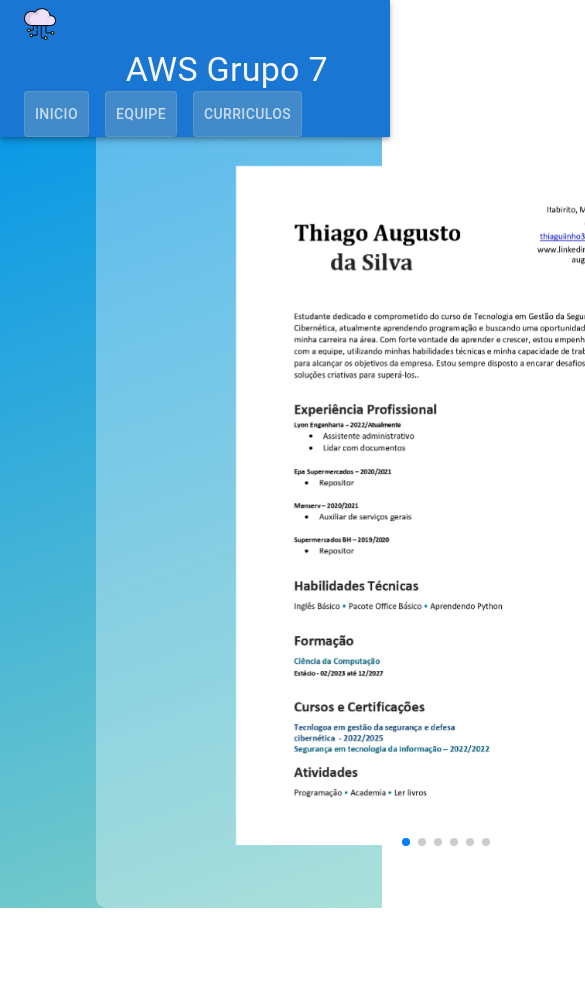
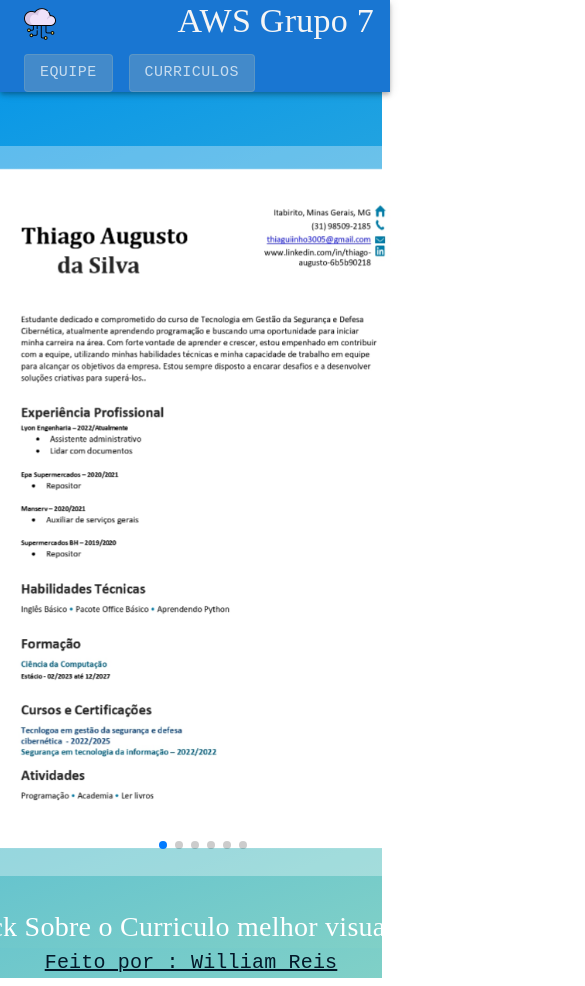
Before and after one commit to WilliamReisO/grupo-aws-tcc, a React (Vite) app: page /curriculo in a window 390 px wide. Shown: the top 986 px of the page, 585 px wide, since content can reach past the window. Before the commit the page ends 916 px from the top, so only its background shows below. Built offline with nearby package versions, Linux system fonts and the light colour scheme.

Commit message:
Terminado Responsivo até tablet haha

```diff
--- a/src/App.css
+++ b/src/App.css
@@ -3,3 +3,14 @@
     background-image: linear-gradient(160deg, #0093E9 0%, #80D0C7 100%);
     background-size:100%;
 }
+.footer{
+    justify-content: center;
+    align-items: center;
+    display: flex;
+}
+#assina{
+    font-size:20px;
+    font-family: 'Courier New', Courier, monospace;
+    color:#031829;
+    text-decoration:underline;
+}
--- a/src/App.tsx
+++ b/src/App.tsx
@@ -3,9 +3,8 @@ import './App.css'
 import Contatos from './components/Paginas/contatos/Contato';
 import Curriculo from './components/Paginas/curriculos/Curriculo';
 import Inicial from './components/Paginas/home/Home';
-import { Grid } from '@mui/material';
+import { Box, Grid, Typography } from '@mui/material';
 import NavBar from './components/Estaticos/navbar/Navbar';
-import Footer from './components/Estaticos/footer/Footer';
 
 
 
@@ -21,8 +20,6 @@ function App() {
             <Routes>
               <Route path="/contatos" element=
                 {<Contatos />} />
-              <Route path="/inicial" element=
-                {<Inicial />} />
               <Route path="/" element=
                 {<Inicial />} />
               <Route path="/curriculo" element=
@@ -30,6 +27,12 @@ function App() {
             </Routes>
           </div>
         </Router>
+        <Grid className='footer' xs={12}>
+          <Typography id='assina'>
+            Feito por :
+              William Reis
+          </Typography>
+        </Grid>
       </Grid>
     </>
   )
--- a/src/components/Estaticos/navbar/Navbar.css
+++ b/src/components/Estaticos/navbar/Navbar.css
@@ -2,7 +2,8 @@
   border-color: #7ca6c06d !important;
   color: #ffffffb4 !important;
   background-color: #7ca6c06d !important;
-  padding: 10px !important;
+  font-size: 15px !important;
+  font-family:'Courier New', Courier, monospace !important;
 }
 .outlinedButton:hover {
   border-color: #7ca6c06d !important;
@@ -19,6 +20,7 @@
 .nome{
   margin-left: 13vh !important;
   color: whitesmoke;
+  font-family:'Times New Roman', Times, serif !important;
 }
 .navbar {
   align-self: flex-end;
@@ -27,6 +29,7 @@
 
 .menu-nav {
   display: flex;
+  margin-top: 5px;
 
 }
 .nav-estrutura{
--- a/src/components/Estaticos/navbar/Navbar.tsx
+++ b/src/components/Estaticos/navbar/Navbar.tsx
@@ -17,14 +17,6 @@ function NavBar() {
                 </Typography>
             </Box>
             <Box className='menu-nav' >
-                <Box mx={1} className='cursor'>
-                    <Typography variant="h6" color="inherit">
-                        <Link to="/inicial" >
-                            <Button variant='outlined' className='outlinedButton'>
-                            Inicio </Button>
-                        </Link>
-                        </Typography>
-                </Box>
                 <Box mx={1} className='cursor'>
                 <Typography variant="h6" color="inherit">
                     <Link to="/contatos">
--- a/src/components/Paginas/contatos/Contato.css
+++ b/src/components/Paginas/contatos/Contato.css
@@ -1,10 +1,10 @@
+
 .modal {
-  margin-top: 100px !important;
+  margin-top: 180px;
   width: 1300px;
   height: 600px;
   border-radius: 20px;
   background: rgba(217, 217, 217, 0.285);
-  flex-direction: row;
   display: flex;
   align-items: center;
   justify-content: center;
@@ -17,26 +17,22 @@
 }
 .card {
   border-radius: 50px !important;
-  background: #0077b6 !important;
+  background: #08496c87 !important;
   box-shadow: 0 4px 8px 0 rgba(0, 0, 0, 0.548);
-  width: 340px !important;
-  height: 420px !important;
-  text-align: center !important;
-  margin-bottom: 20px !important;
+  width: 230px;
+  height: 420px ;
+  text-align: center ;
+  margin-bottom: 20px ;
 }
 .title {
   color: rgb(11, 11, 11);
   font-size: 18px;
-  padding: 10px;
   margin-top: 10px;
-}
-h3 {
-  margin-top: 20px;
 }
 
 .tamanho{
   text-decoration: none;
-  font-size: 40px !important;
+  font-size: 30px !important;
   color: black;
 }
 
@@ -46,20 +42,33 @@ a:hover {
 }
 
 .criador1 {
-  display: flex;
-  justify-content: center;
   align-items: center;
-  margin-top: 50px !important;
-  width: 180px !important;
-  height: 170px !important;
-  border-radius: 180px !important;
-  margin-left: 100px !important;
+  margin-top: 50px ;
+  width: 180px ;
+  height: 170px ;
+  border-radius: 180px ;
 }
 
 .redesC {
-  margin-top: 10px;
+  margin-top: 8px;
   gap: 1em;
   display: flex;
   justify-content: center;
   margin-bottom: 8px;
 }
+
+
+@media screen and (max-width: 992px) {
+  .tamanho {
+    font-size: 30px !important;
+  }
+
+  .modal{
+    width: 750px;
+    height: 700px;
+    margin-left: 10px;
+  }
+  .card{
+    margin-left: 15px;
+  }
+}
--- a/src/components/Paginas/contatos/Contato.tsx
+++ b/src/components/Paginas/contatos/Contato.tsx
@@ -15,15 +15,15 @@ import { FreeMode, Pagination } from "swiper";
 
 function Contatos(){
     return(
-        <>
-
+        < >
+<Grid className="fundo">
     <Grid className='Lista'>
 
       <Grid className="modal" xs={12}>
               <link rel="stylesheet" href="https://cdnjs.cloudflare.com/ajax/libs/font-awesome/4.7.0/css/font-awesome.min.css" />
     <Swiper
         slidesPerView={3}
-        spaceBetween={0}
+        spaceBetween={2}
         freeMode={true}
         pagination={{
           clickable: true,
@@ -94,6 +94,7 @@ function Contatos(){
         </Swiper>
     </Grid>
     </Grid>
+</Grid>
         </>
     )
 }
--- a/src/components/Paginas/curriculos/Curriculo.css
+++ b/src/components/Paginas/curriculos/Curriculo.css
@@ -1,31 +1,31 @@
-@import url('https://fonts.googleapis.com/css2?family=Exo+2:ital,wght@0,100;0,700;0,800;1,100;1,200;1,300;1,400;1,500;1,600;1,800&display=swap');
-
-@media (max-width: 700px) {
-  .row{
-    flex-direction: column;
-  }
-}
 .rectangle-22{
+margin-top: 80px;
 width: 700px;
-height: 800px;
+height: 740px;
 flex-shrink: 0;
 border-radius: 10px;
 background: #ffffff53 !important;
 display: flex;
 align-items: center;
 justify-content: center;
-margin-left: 25% !important;
 }
 
 .tituloc{
   color: #ffffff;
-  font-family:'Exo 2', sans-serif 300;
+  font-family:'Times New Roman', Times, serif !important;
   display: flex;
   justify-content: center;
-  font-size: 50px  !important;
-  margin-top: 50px !important;
+  font-size: 50px ;
 }
-
+.fundocv{
+  background-color: #0093E9 !important;
+  background-image: linear-gradient(160deg, #0093E9 0%, #80D0C7 100%);
+  background-size:100%  !important;
+  display: flex;
+  align-items: center;
+  justify-content: center;
+  flex-direction: column !important;
+}
 .swiper1 {
   width: 600px !important;
   height: 700px !important;
@@ -38,11 +38,29 @@ margin-left: 25% !important;
   justify-content: center;
   align-items: center;
 }
-
+.indica{
+  margin-top: 30px;
+  justify-content: center;
+  display: flex;
+  align-items: center;
+  margin-left: 40px;
+}
+.txt{
+  font-family:'Times New Roman', Times, serif !important;
+  font-size: 28px !important;
+  color: #ffffff;
+}
 .swiper-slide img {
-  margin-left: 10% !important;
   align-items: center;
   width: 80%;
   height: 100%;
   object-fit: cover;
 }
+@media screen and (max-width: 992px) {
+.rectangle-22{
+  width: 600px;
+  height: 730px;
+  margin-left: 2% ;
+}
+
+}
--- a/src/components/Paginas/curriculos/Curriculo.tsx
+++ b/src/components/Paginas/curriculos/Curriculo.tsx
@@ -1,4 +1,4 @@
-import { Box, Grid} from "@mui/material";
+import { Box, Grid, Typography } from '@mui/material';
 import "./curriculo.css"
 
 // Import Swiper React components
@@ -15,6 +15,7 @@ import { Pagination } from "swiper";
  function Curriculo() {
   return (
     <>
+    <Grid className="fundocv">
       <Box className="tituloc">Currículos</Box>
       <Grid>
 
@@ -42,8 +43,11 @@ import { Pagination } from "swiper";
         </SwiperSlide>
      </Swiper>
       </Grid>
+      <Box className="indica"><Typography className='txt'>
+        Click Sobre o Curriculo melhor visualização
+        </Typography></Box>
       </Grid>
-
+     </Grid>
     </>
   );
 }
--- a/src/components/Paginas/home/Home.css
+++ b/src/components/Paginas/home/Home.css
@@ -1,18 +1,7 @@
 *{
     margin-left: 0px;
 }
-.participantes{
-  margin-top: 3% !important;
-  align-items: center;
-  justify-content: center;
-  display: flex;
-  padding: 15px;
-  font-size: 35px;
-  color: #000000;
-
-}
 .pagina{
-    background-color: #a8dadc !important;
     margin-top: 100px;
     width: 100%;
     align-items: center;
```
